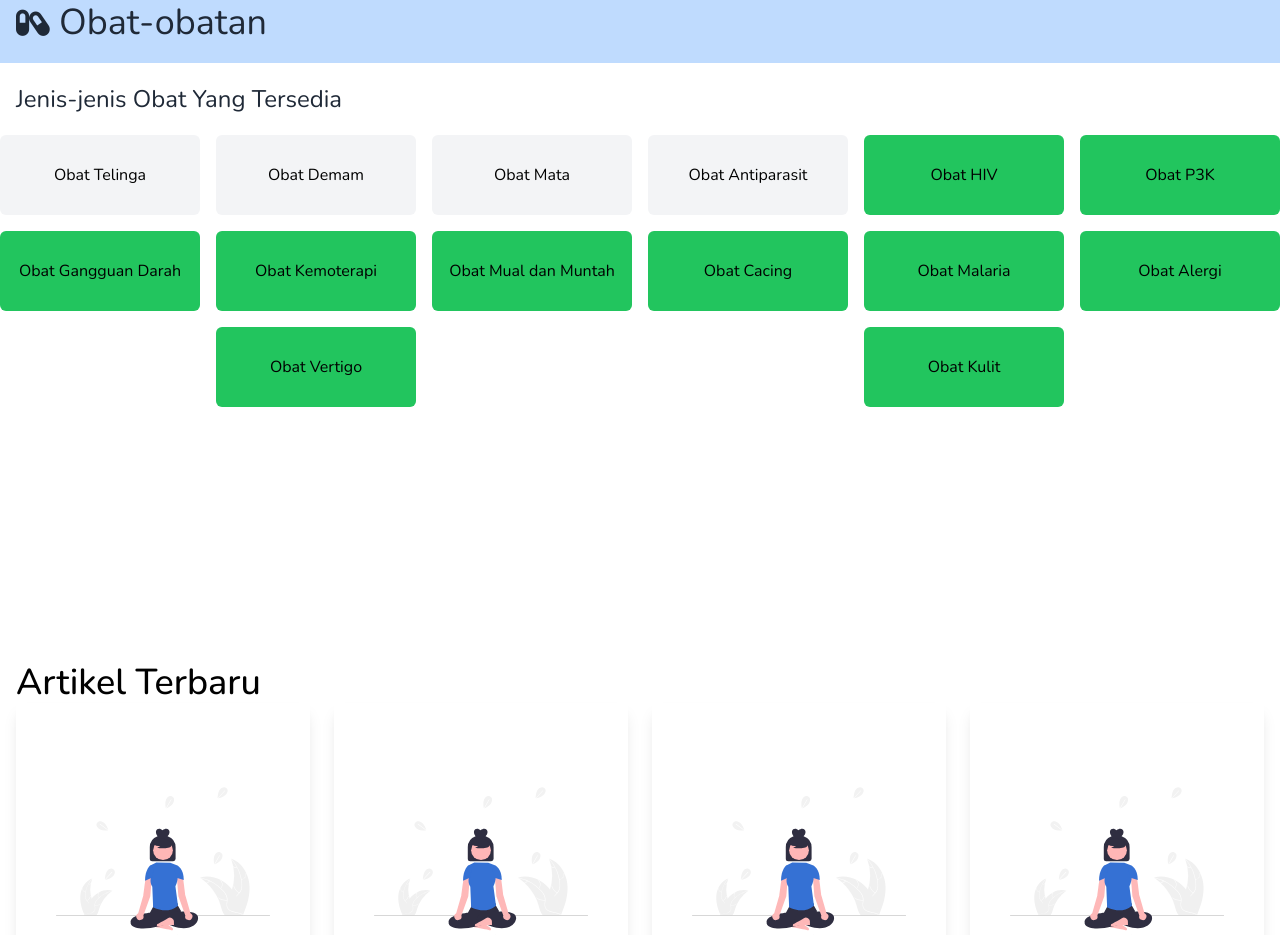
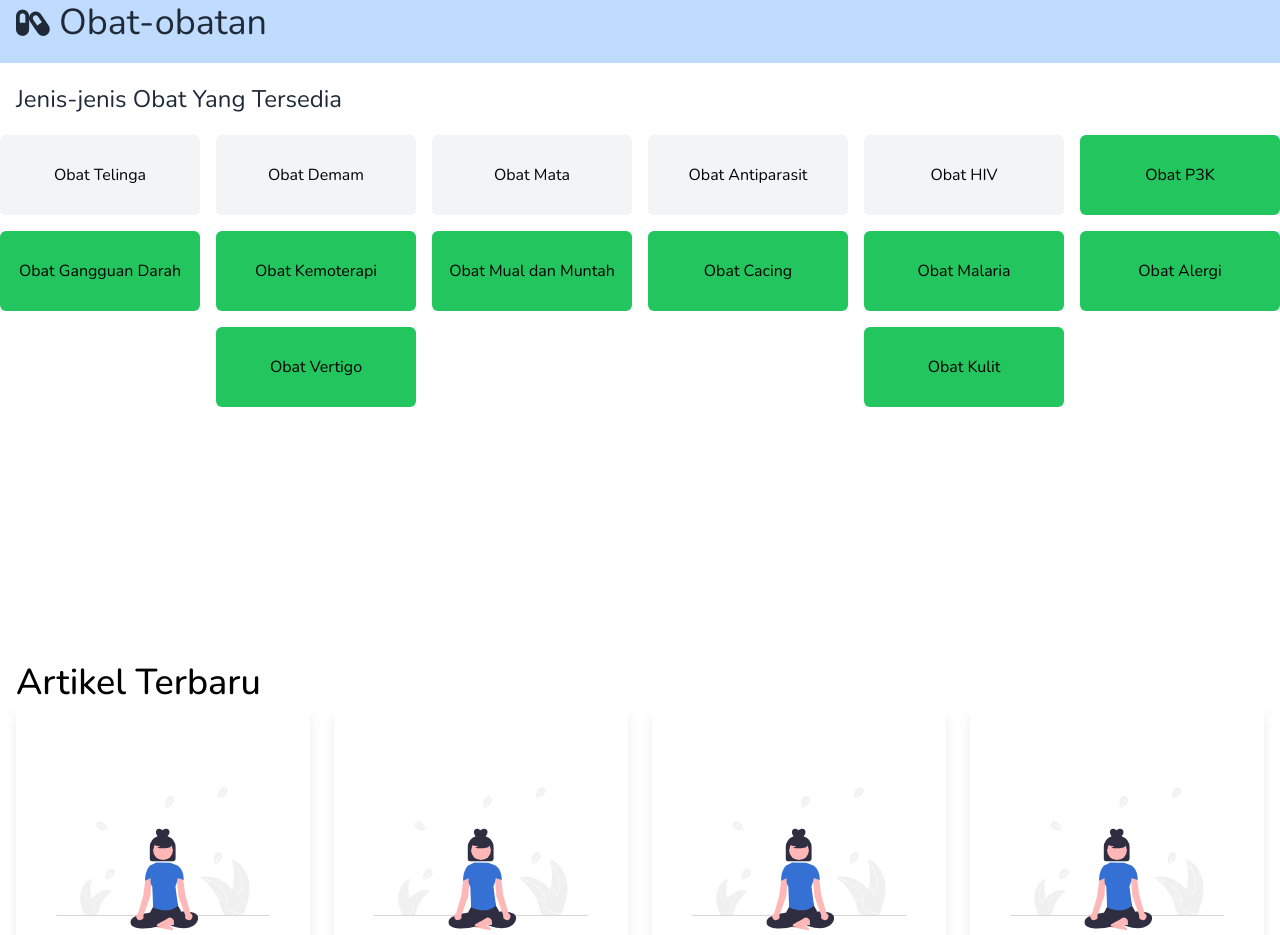
Before and after one commit to Anugerah20/KamiSehat, a website: page public/index.html in a window 1280 px wide. Shown: the part 1607-2542 px from the top of the page. Drawn offline with nearby package versions, Linux system fonts and the light colour scheme.

Commit message:
mengubah background obat-obatan

```diff
--- a/public/index.html
+++ b/public/index.html
@@ -163,7 +163,7 @@
               <li class="mx-auto w-[200px] h-[80px] text-center bg-gray-100 rounded-md">Obat Demam</li>
               <li class="mx-auto w-[200px] h-[80px] text-center bg-gray-100 rounded-md">Obat Mata</li>
               <li class="mx-auto w-[200px] h-[80px] text-center bg-gray-100 rounded-md">Obat Antiparasit</li>
-              <li class="mx-auto w-[200px] h-[80px] text-center bg-green-500 rounded-md">Obat HIV</li>
+              <li class="mx-auto w-[200px] h-[80px] text-center bg-gray-100 rounded-md">Obat HIV</li>
               <li class="mx-auto w-[200px] h-[80px] text-center bg-green-500 rounded-md">Obat P3K</li>
               <li class="mx-auto w-[200px] h-[80px] text-center bg-green-500 rounded-md">Obat Gangguan Darah</li>
               <li class="mx-auto w-[200px] h-[80px] text-center bg-green-500 rounded-md">Obat Kemoterapi</li>
```
